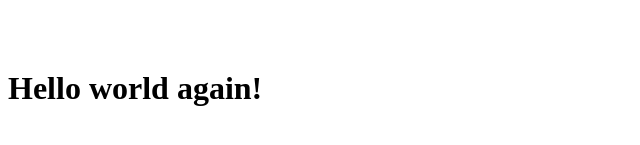
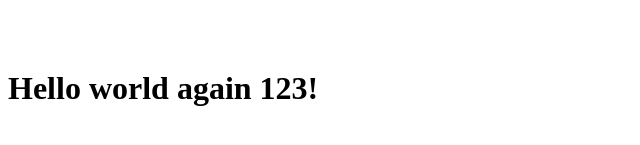
Before and after one commit to ranaictiu/nutrientdemo, a website: page index.html in a window 1280 px wide. Shown: the part 459-604 px from the top of the page, without its empty margins (0-640 px from the left). Drawn offline with Linux system fonts and the light colour scheme.

Commit message:
Update greeting text in index.html

```diff
--- a/index.html
+++ b/index.html
@@ -6,7 +6,7 @@
   <body>
     <div id="nutrient" style="width: 100%; height: calc(100vh - 300px);"></div>
     <!-- <script src="index.js"></script> -->
-     <h1>Hello world again!</h1>
+     <h1>Hello world again 123!</h1>
   </body>
 
 </html>
```
